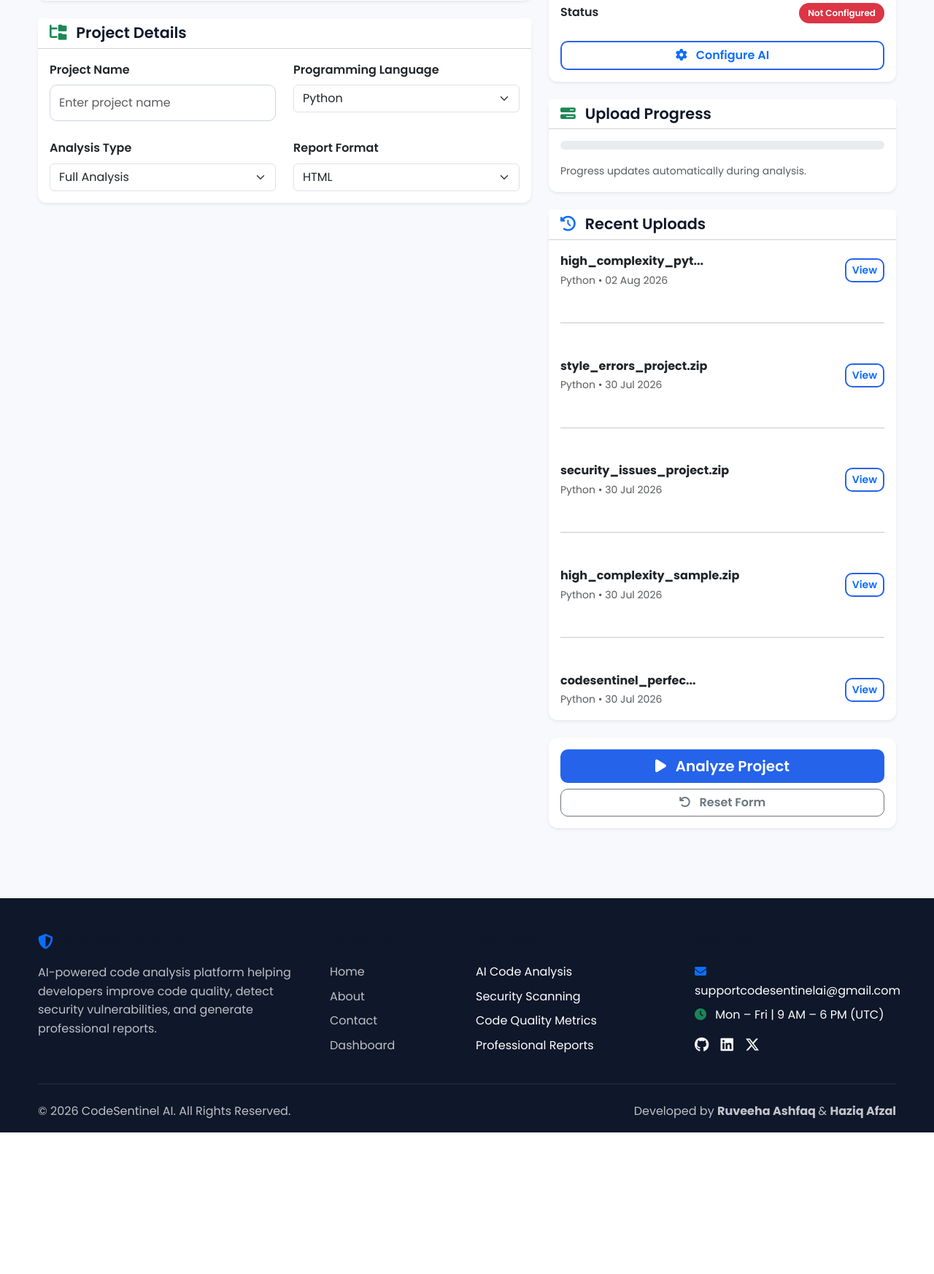
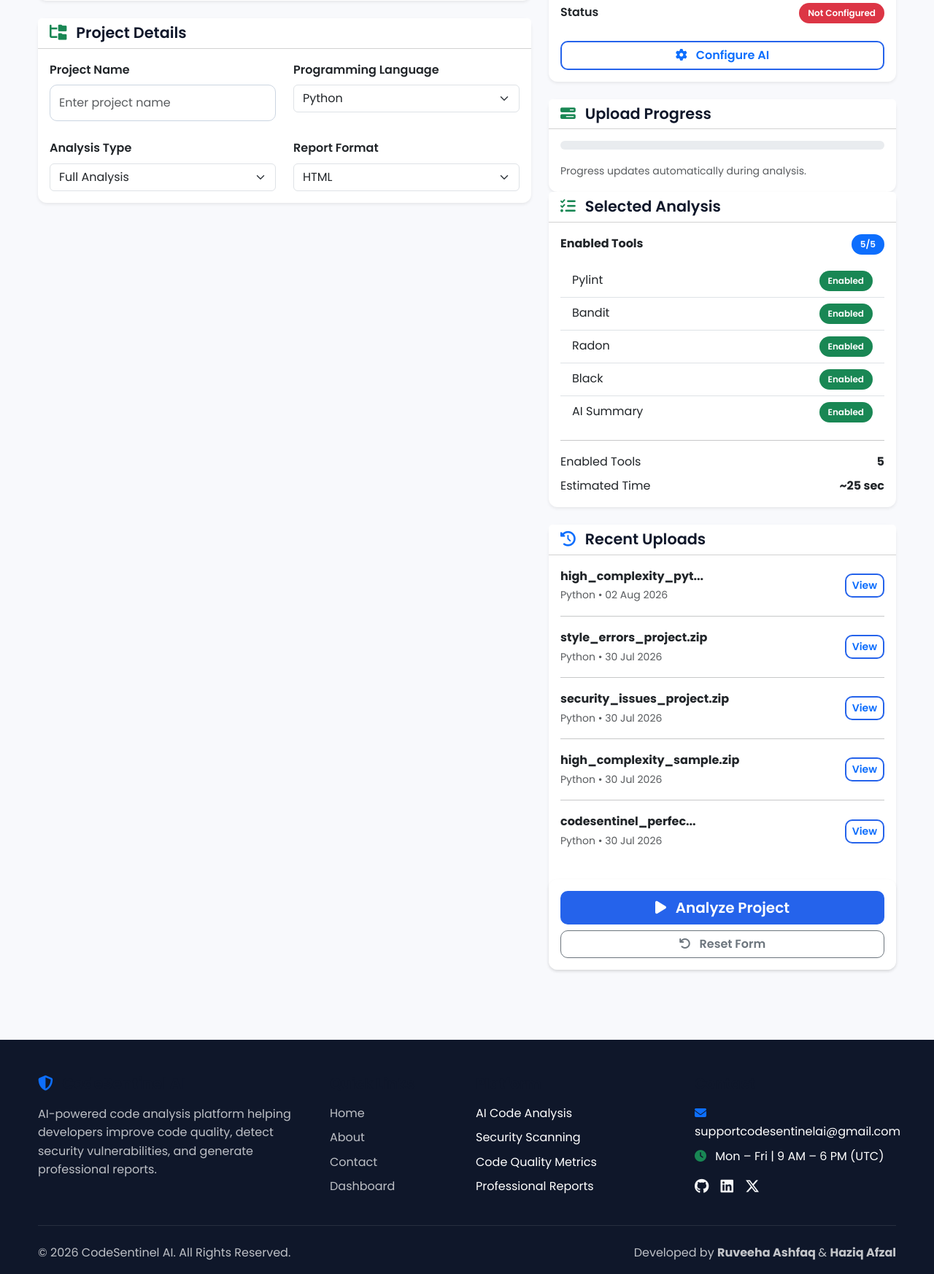
Before and after one commit to HaziqBinAfzal/HR-Presents-Sentrix, a Flask app: page /upload in a window 1280 px wide. Shown: the part 869-2615 px from the top of the page at 73% size. Before the commit the page ends 2421 px from the top, so only its background shows below. Run offline with Flask 3, Linux system fonts and the light colour scheme; a user stored in the database is signed in; some libraries are stand-ins or nearby versions.

Commit message:
upload changes done

```diff
--- a/templates/upload.html
+++ b/templates/upload.html
@@ -609,9 +609,92 @@
 
                     </div>
 
+                   <!-- Selected Analysis -->
+<div class="card border-0 shadow-sm h-100">
+
+    <div class="card-header bg-white">
+        <h4 class="mb-0">
+            <i class="fa-solid fa-list-check text-success me-2"></i>
+            Selected Analysis
+        </h4>
+    </div>
+
+    <div class="card-body">
+
+        <div class="mb-3">
+            <strong>Enabled Tools</strong>
+
+            <span id="toolCount"
+                  class="badge bg-primary float-end">
+                5/5
+            </span>
+        </div>
+
+        <ul class="list-group list-group-flush">
+
+            <li class="list-group-item d-flex justify-content-between">
+                <span>Pylint</span>
+                <span id="status-pylint"
+                      class="badge bg-success">
+                    Enabled
+                </span>
+            </li>
+
+            <li class="list-group-item d-flex justify-content-between">
+                <span>Bandit</span>
+                <span id="status-bandit"
+                      class="badge bg-success">
+                    Enabled
+                </span>
+            </li>
+
+            <li class="list-group-item d-flex justify-content-between">
+                <span>Radon</span>
+                <span id="status-radon"
+                      class="badge bg-success">
+                    Enabled
+                </span>
+            </li>
+
+            <li class="list-group-item d-flex justify-content-between">
+                <span>Black</span>
+                <span id="status-black"
+                      class="badge bg-success">
+                    Enabled
+                </span>
+            </li>
+
+            <li class="list-group-item d-flex justify-content-between">
+                <span>AI Summary</span>
+                <span id="status-ai_summary"
+                      class="badge bg-success">
+                    Enabled
+                </span>
+            </li>
+
+        </ul>
+
+        <hr>
+
+        <div class="d-flex justify-content-between mb-2">
+            <span>Enabled Tools</span>
+            <strong id="toolCountText">5</strong>
+        </div>
+
+        <div class="d-flex justify-content-between">
+            <span>Estimated Time</span>
+            <strong id="estimatedTime">
+                ~25 sec
+            </strong>
+        </div>
+
+    </div>
+
+</div>
+
                     <!-- Recent Uploads -->
 
-                    <div class="card border-0 shadow-sm mt-4 d-flex flex-column" style="min-height:700px;">
+                    <div class="card border-0 shadow-sm mt-4 d-flex flex-column">
 
                         <div class="card-header bg-white">
 
@@ -690,8 +773,6 @@
 </div>
 
 {% endif %}
-
-</div>
 
 </div>
 
@@ -792,9 +873,11 @@ function updateAnalysisCard() {
     const estimated =
         document.getElementById("estimatedTime");
 
-    if(toolCount){
-        toolCount.innerHTML = enabled + "/5";
-    }
+    document.getElementById("toolCount").innerHTML =
+    enabled + "/5";
+
+    document.getElementById("toolCountText").innerHTML =
+    enabled;
 
     if(estimated){
         estimated.innerHTML = "~" + (enabled * 5) + " sec";
```
